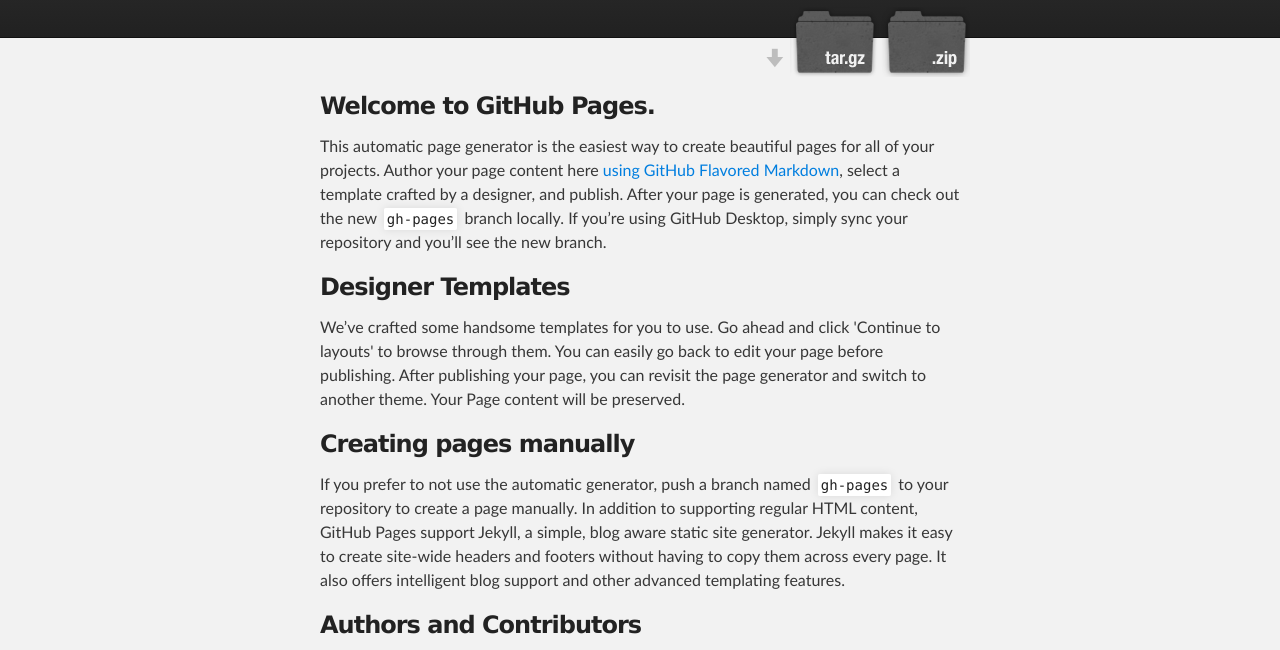
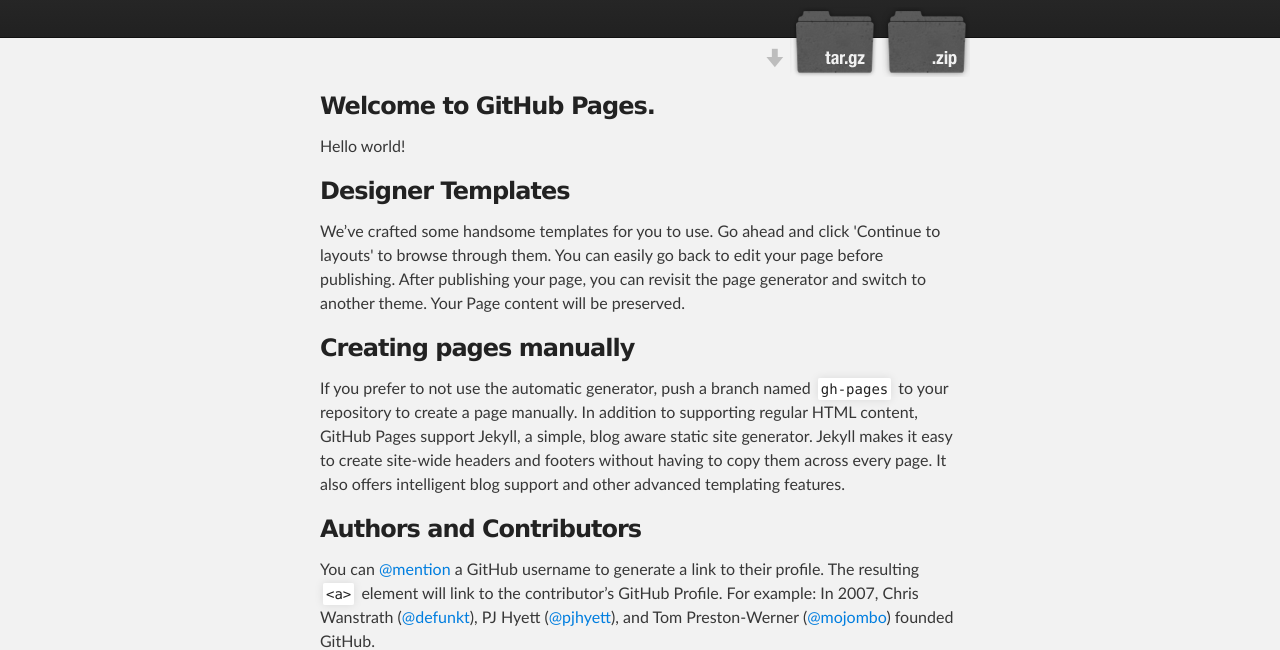
Before and after one commit to autism-exposome/project1, a plain HTML site: page index.html in a window 1280 px wide. Shown: the part 136-786 px from the top of the page. Drawn offline with Linux system fonts and the light colour scheme.

Commit message:
Update index.html

```diff
--- a/index.html
+++ b/index.html
@@ -34,7 +34,7 @@
         <h3>
 <a id="welcome-to-github-pages" class="anchor" href="#welcome-to-github-pages" aria-hidden="true"><span aria-hidden="true" class="octicon octicon-link"></span></a>Welcome to GitHub Pages.</h3>
 
-<p>This automatic page generator is the easiest way to create beautiful pages for all of your projects. Author your page content here <a href="https://guides.github.com/features/mastering-markdown/">using GitHub Flavored Markdown</a>, select a template crafted by a designer, and publish. After your page is generated, you can check out the new <code>gh-pages</code> branch locally. If you’re using GitHub Desktop, simply sync your repository and you’ll see the new branch.</p>
+<p>Hello world! </p>
 
 <h3>
 <a id="designer-templates" class="anchor" href="#designer-templates" aria-hidden="true"><span aria-hidden="true" class="octicon octicon-link"></span></a>Designer Templates</h3>
```
